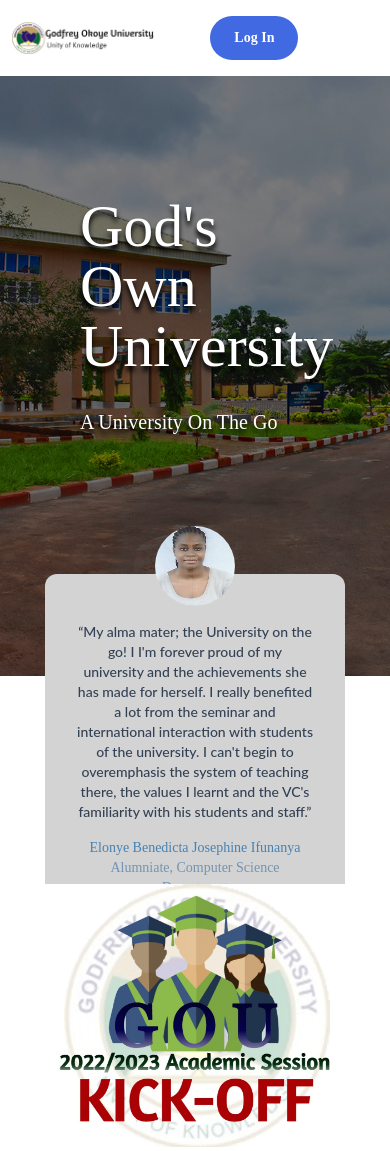
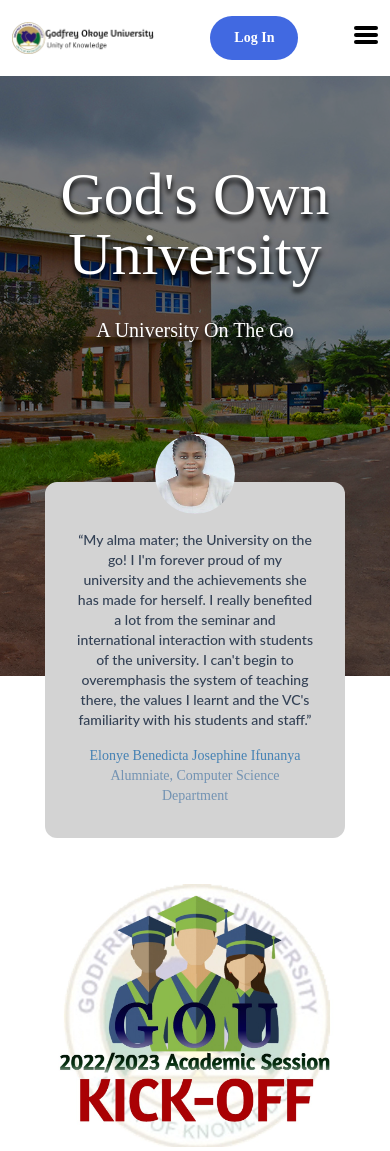
Before and after one commit to PhantomMiles/gouni, a PHP site: page / in a window 390 px wide. Shown: the top 1151 px of the page. Run offline with PHP 8.4, Linux system fonts and the light colour scheme; some libraries are stand-ins or nearby versions.

Commit message:
first commit

```diff
--- a/css/main.css
+++ b/css/main.css
@@ -660,16 +660,16 @@
   margin-left: 1.25rem;
 }
 
+.-mt-20 {
+  margin-top: -5rem;
+}
+
+.mt-28 {
+  margin-top: 7rem;
+}
+
 .mt-4 {
   margin-top: 1rem;
-}
-
-.-mt-20 {
-  margin-top: -5rem;
-}
-
-.mt-28 {
-  margin-top: 7rem;
 }
 
 .mt-24 {
@@ -996,11 +996,6 @@
   padding-bottom: 6rem;
 }
 
-.px-20 {
-  padding-left: 5rem;
-  padding-right: 5rem;
-}
-
 .px-5 {
   padding-left: 1.25rem;
   padding-right: 1.25rem;
@@ -1021,11 +1016,6 @@
   padding-right: 4rem;
 }
 
-.py-20 {
-  padding-top: 5rem;
-  padding-bottom: 5rem;
-}
-
 .pt-3 {
   padding-top: 0.75rem;
 }
@@ -1036,10 +1026,6 @@
 
 .pt-4 {
   padding-top: 1rem;
-}
-
-.text-left {
-  text-align: left;
 }
 
 .text-center {
@@ -1216,7 +1202,7 @@
   width: 24px;
   height: 4px;
   border-radius: 5px;
-  background: #fff;
+  background: #000;
   transform: rotate(0);
   transition: all 0.5s;
 }
@@ -1790,10 +1776,10 @@
     margin-left: calc(1.5rem * calc(1 - var(--tw-space-x-reverse)));
   }
 
-  .md\:space-y-28 > :not([hidden]) ~ :not([hidden]) {
+  .md\:space-y-10 > :not([hidden]) ~ :not([hidden]) {
     --tw-space-y-reverse: 0;
-    margin-top: calc(7rem * calc(1 - var(--tw-space-y-reverse)));
-    margin-bottom: calc(7rem * var(--tw-space-y-reverse));
+    margin-top: calc(2.5rem * calc(1 - var(--tw-space-y-reverse)));
+    margin-bottom: calc(2.5rem * var(--tw-space-y-reverse));
   }
 
   .md\:space-y-2 > :not([hidden]) ~ :not([hidden]) {
@@ -1802,18 +1788,6 @@
     margin-bottom: calc(0.5rem * var(--tw-space-y-reverse));
   }
 
-  .md\:space-y-20 > :not([hidden]) ~ :not([hidden]) {
-    --tw-space-y-reverse: 0;
-    margin-top: calc(5rem * calc(1 - var(--tw-space-y-reverse)));
-    margin-bottom: calc(5rem * var(--tw-space-y-reverse));
-  }
-
-  .md\:space-y-10 > :not([hidden]) ~ :not([hidden]) {
-    --tw-space-y-reverse: 0;
-    margin-top: calc(2.5rem * calc(1 - var(--tw-space-y-reverse)));
-    margin-bottom: calc(2.5rem * var(--tw-space-y-reverse));
-  }
-
   .md\:rounded-br-none {
     border-bottom-right-radius: 0px;
   }
@@ -1871,6 +1845,11 @@
     padding-bottom: 3rem;
   }
 
+  .md\:px-20 {
+    padding-left: 5rem;
+    padding-right: 5rem;
+  }
+
   .md\:px-8 {
     padding-left: 2rem;
     padding-right: 2rem;
--- a/index.html
+++ b/index.html
@@ -33,7 +33,7 @@
                 <a href="faq.html" class="hover:text-white hover:bg-royalBlue font-bold">FAQs</a>
             </div>
             <div class="hidden md:flex md:space-x-1">
-                <a href="student_dashboard.html" id="profile" class="hidden p-3 px-3 pt-3 md:bg-none hover:text-white text-sm rounded-lg focus:none md:block hover:bg-royalBlue font-bold"><i class="fa fa-user"></i> Your Profile</a>
+                <a href="student_dashboard.html" id="profile" class="hidden p-3 px-3 pt-3 md:bg-none hover:text-white text-sm rounded-lg focus:none md:block hover:bg-royalBlue font-bold"><i class="fa fa-user-circle"></i> Your Profile</a>
             </div>
             <!-- Button -->
             <a href="login.php" id="signIn" class="p-3 px-6 pt-3 md:bg-none hover:text-white text-sm hover:bg-royalBlue font-bold rounded-full baseline focus:none sm:block md:block">Log In</a>
@@ -63,8 +63,8 @@
         </div>
     </nav>
     <div id="slide" class="w-full mx-auto py-26 flex flex-col px-auto space-y-20 md:space-y-10">
-        <div id="t-1" class="text-left py-2 px-20 space-y-8">
-            <h1 class="text-6xl text-white md:text-8xl mt-28">God's Own University</h1>
+        <div id="t-1" class="text-center md:text-left py-2 md:px-20 space-y-8">
+            <h1 class="text-6xl text-white md:text-8xl mt-20 md:mt-28">God's Own University</h1>
             <h5 class="text-xl text-white md:text-3xl">A University On The Go</h5>
         </div>
         <div id="tst-1" class="w-[300px] mx-auto h-[380px] md:w-full md:h-[192px] md:flex bg-lightGray rounded-xl p-8 md:rounded-br-none md:rounded-bl-none md:p-0 md:space-y-2 md:block">
--- a/input.css
+++ b/input.css
@@ -90,7 +90,7 @@
     width: 24px;
     height: 4px;
     border-radius: 5px;
-    background: #fff;
+    background: #000;
     transform: rotate(0);
     transition: all 0.5s;
 }
```
